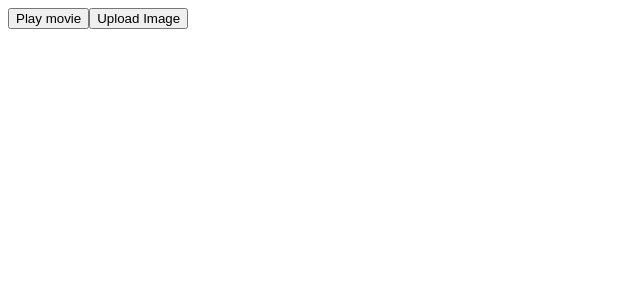
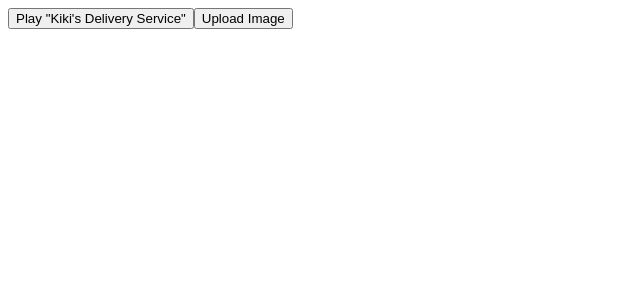
Before and after one commit to aebb27/React-tutorial, a React (Vite) app: page / in a window 1280 px wide. Shown: the top 300 px of the page, without its empty margins (0-640 px from the left). Built offline with nearby package versions, Linux system fonts and the light colour scheme; the HTML template or start-up script is replaced by a standard one.

Commit message:
Passing event handlers as props

```diff
--- a/src/App.jsx
+++ b/src/App.jsx
@@ -1,14 +1,30 @@
-function AlertButton({ message, children }) {
+function Button({ onClick, children }) {
   return (
-    <button onClick={() => alert(message)}>{children}</button>
+    <button onClick={onClick}>{children}</button>
+  )
+}
+
+function PlayButton({ movieName }) {
+  function handlePlayClick() {
+    alert(`Playing ${movieName}`)
+  }
+
+  return (
+    <Button onClick={handlePlayClick}>Play "{movieName}"</Button>
+  )
+}
+
+function UploadButton() {
+  return (
+    <Button onClick={() => alert('Uploading!')}>Upload Image</Button>
   )
 }
 
 export default function Toolbar() {
   return (
     <div>
-      <AlertButton message="Playing!">Play movie</AlertButton>
-      <AlertButton message="Uploading!">Upload Image</AlertButton>
-    </div>
+    <PlayButton movieName="Kiki's Delivery Service" />
+    <UploadButton />
+  </div>
   )
 }
```
